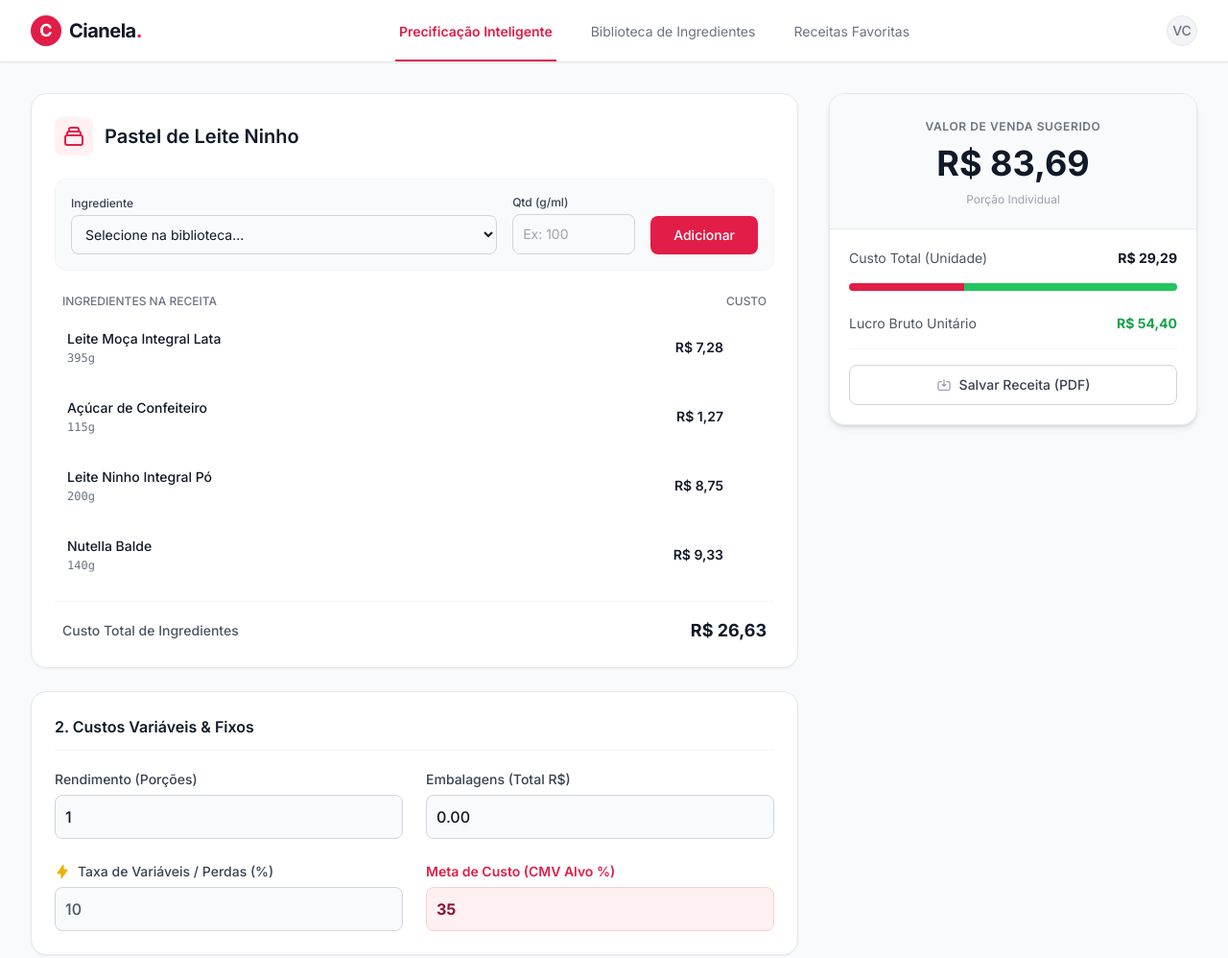
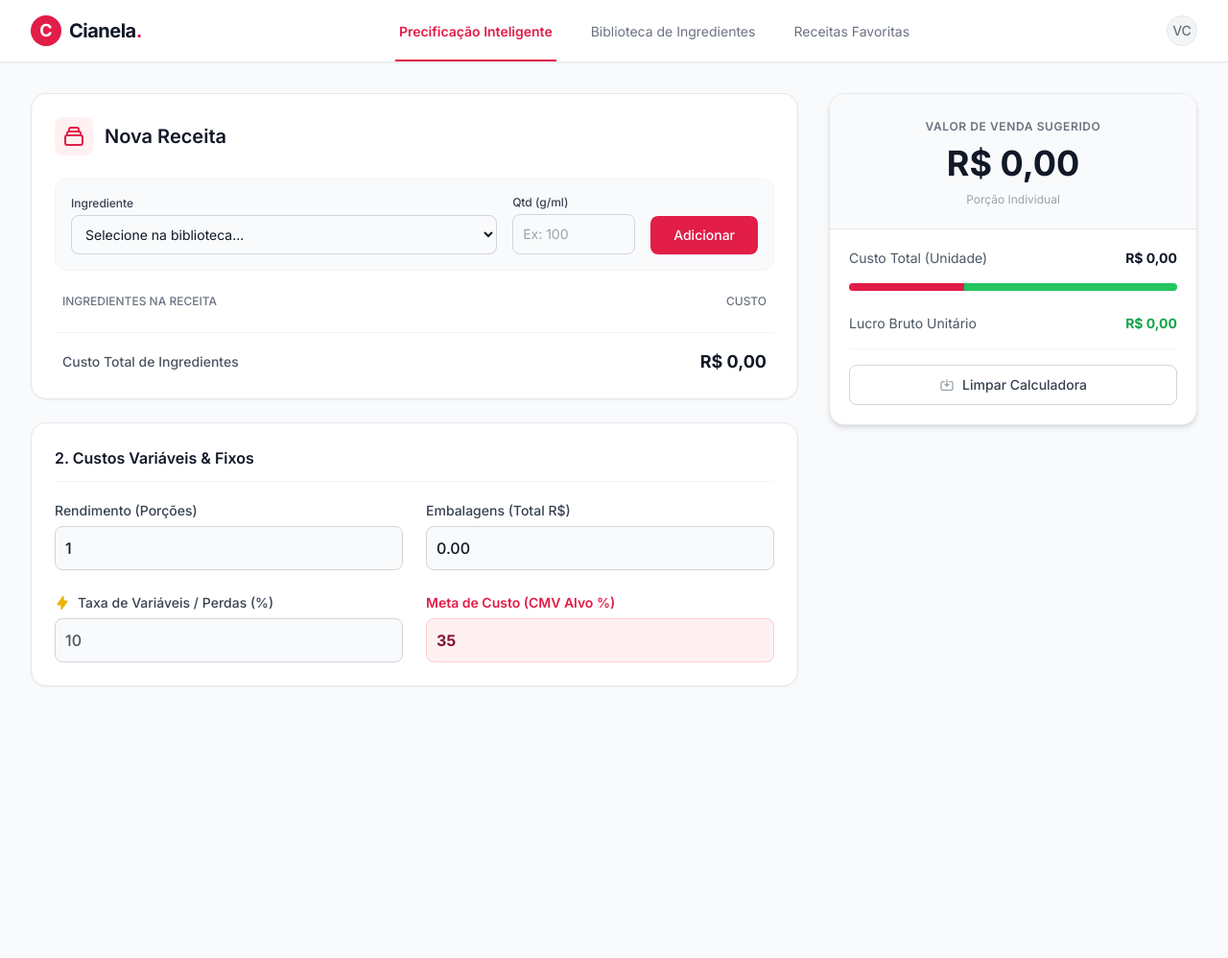
Before and after one commit to Torugo-git/Precificar, a plain HTML site: page index.html in a window 1280 px wide. Shown: the whole page at 96% size. After the commit the page ends 800 px from the top, so only its background shows below. Drawn offline with nearby package versions, Linux system fonts and the light colour scheme.

```diff
--- a/index.html
+++ b/index.html
@@ -14,9 +14,9 @@
                         sans: ['Inter', 'sans-serif'],
                     },
                     colors: {
-                        primary: '#e11d48', // Rose 600 - Tom avermelhado padrão de apps de confeitaria
-                        primaryHover: '#be123c', // Rose 700
-                        bgApp: '#f9fafb', // Gray 50
+                        primary: '#e11d48',
+                        primaryHover: '#be123c',
+                        bgApp: '#f9fafb',
                         cardBg: '#ffffff',
                     }
                 }
@@ -53,7 +53,6 @@
             border-bottom: 2px solid #e11d48;
             font-weight: 600;
         }
-        /* Custom Scrollbar */
         ::-webkit-scrollbar { width: 6px; }
         ::-webkit-scrollbar-track { background: transparent; }
         ::-webkit-scrollbar-thumb { background: #d1d5db; border-radius: 10px; }
@@ -62,11 +61,9 @@
 </head>
 <body class="min-h-screen font-sans flex flex-col">
 
-    <!-- HEADER ESTILO DOCEFY / LOVABLE -->
     <header class="bg-white border-b border-gray-200 sticky top-0 z-50 shadow-sm">
         <div class="max-w-7xl mx-auto px-4 sm:px-6 lg:px-8">
             <div class="flex justify-between items-center h-16">
-                <!-- Logo -->
                 <div class="flex items-center gap-2">
                     <div class="w-8 h-8 rounded-full bg-primary flex items-center justify-center shadow-sm">
                         <span class="text-white font-bold text-lg">C</span>
@@ -74,7 +71,6 @@
                     <span class="font-bold text-xl tracking-tight text-gray-900">Cianela<span class="text-primary">.</span></span>
                 </div>
 
-                <!-- Navigation Tabs -->
                 <nav class="hidden md:flex space-x-8 h-full">
                     <button onclick="switchTab('precificador')" id="btn-precificador" class="tab-btn active-tab inline-flex items-center px-1 pt-1 text-sm">
                         Precificação Inteligente
@@ -87,7 +83,6 @@
                     </button>
                 </nav>
 
-                <!-- User Profile / Right side -->
                 <div class="flex items-center gap-3">
                     <div class="w-8 h-8 rounded-full bg-gray-100 border border-gray-200 flex items-center justify-center text-gray-500 text-sm font-medium">
                         VC
@@ -96,7 +91,6 @@
             </div>
         </div>
 
-        <!-- Mobile Navigation (visible only on small screens) -->
         <div class="md:hidden flex border-t border-gray-100 bg-white overflow-x-auto no-scrollbar px-4">
             <button onclick="switchTab('precificador')" id="btn-precificador-mobile" class="tab-btn active-tab whitespace-nowrap px-3 py-3 text-sm">Precificação</button>
             <button onclick="switchTab('estoque')" id="btn-estoque-mobile" class="tab-btn whitespace-nowrap px-3 py-3 text-sm">Ingredientes</button>
@@ -104,25 +98,20 @@
         </div>
     </header>
 
-    <!-- MAIN CONTENT -->
     <main class="flex-1 max-w-7xl mx-auto px-4 sm:px-6 lg:px-8 py-8 w-full">
 
-        <!-- ================= ABA 1: PRECIFICAÇÃO ================= -->
         <div id="tab-precificador" class="grid grid-cols-1 lg:grid-cols-12 gap-8 items-start">
 
-            <!-- Coluna Esquerda: Construtor -->
             <div class="lg:col-span-8 space-y-6">
 
-                <!-- Titulo da Receita -->
                 <div class="bg-white rounded-2xl shadow-sm border border-gray-200 p-6">
                     <div class="flex items-center gap-3 mb-6">
                         <div class="p-2 bg-rose-50 rounded-lg">
                             <svg class="w-6 h-6 text-primary" fill="none" stroke="currentColor" viewBox="0 0 24 24"><path stroke-linecap="round" stroke-linejoin="round" stroke-width="2" d="M19 11H5m14 0a2 2 0 012 2v6a2 2 0 01-2 2H5a2 2 0 01-2-2v-6a2 2 0 012-2m14 0V9a2 2 0 00-2-2M5 11V9a2 2 0 012-2m0 0V5a2 2 0 012-2h6a2 2 0 012 2v2M7 7h10"></path></svg>
                         </div>
-                        <h2 id="product-title" class="text-xl font-semibold text-gray-900">Novo Item</h2>
+                        <h2 id="product-title" class="text-xl font-semibold text-gray-900">Nova Receita</h2>
                     </div>
 
-                    <!-- Inserir Ingrediente -->
                     <form id="form-recipe" class="flex flex-col sm:flex-row gap-4 items-end bg-gray-50 p-4 rounded-xl border border-gray-100 mb-6">
                         <div class="flex-1 w-full">
                             <label class="block text-xs font-medium text-gray-700 mb-1">Ingrediente</label>
@@ -139,15 +128,13 @@
                         </button>
                     </form>
 
-                    <!-- Lista de Ingredientes da Receita -->
                     <div>
                         <div class="flex justify-between text-xs font-medium text-gray-500 uppercase px-2 mb-2">
                             <span>Ingredientes na Receita</span>
                             <span>Custo</span>
                         </div>
                         <div id="recipe-items-container" class="space-y-2 max-h-[300px] overflow-y-auto pr-2 no-scrollbar">
-                            <!-- Gerado por JS -->
-                        </div>
+                            </div>
                         <div class="mt-4 pt-4 border-t border-gray-100 flex justify-between items-center px-2">
                             <span class="text-sm font-medium text-gray-600">Custo Total de Ingredientes</span>
                             <span id="lbl-total-base-cost" class="text-lg font-bold text-gray-900">R$ 0,00</span>
@@ -155,7 +142,6 @@
                     </div>
                 </div>
 
-                <!-- Variáveis de Custo -->
                 <div class="bg-white rounded-2xl shadow-sm border border-gray-200 p-6">
                     <h3 class="text-base font-semibold text-gray-900 mb-5 border-b border-gray-100 pb-3">2. Custos Variáveis & Fixos</h3>
 
@@ -183,7 +169,6 @@
                 </div>
             </div>
 
-            <!-- Coluna Direita: O Veredito (Card de Resumo) -->
             <div class="lg:col-span-4 sticky top-24">
                 <div class="bg-white rounded-2xl shadow-md border border-gray-200 overflow-hidden">
                     <div class="bg-gray-50 p-5 border-b border-gray-200 text-center">
@@ -200,7 +185,6 @@
                             <span id="res-total-cost" class="font-bold text-gray-900">R$ 0,00</span>
                         </div>
 
-                        <!-- Breakdown Progress Bar simulada -->
                         <div class="w-full bg-gray-100 rounded-full h-2 mb-1 overflow-hidden flex">
                             <div class="bg-primary h-2" style="width: 35%"></div>
                             <div class="bg-green-500 h-2" style="width: 65%"></div>
@@ -214,7 +198,7 @@
                         <div class="mt-6 pt-4 border-t border-gray-100">
                             <button class="w-full bg-white border border-gray-300 text-gray-700 hover:bg-gray-50 font-medium py-2.5 px-4 rounded-lg transition-colors text-sm flex justify-center items-center gap-2">
                                 <svg class="w-4 h-4 text-gray-400" fill="none" stroke="currentColor" viewBox="0 0 24 24"><path stroke-linecap="round" stroke-linejoin="round" stroke-width="2" d="M8 7H5a2 2 0 00-2 2v9a2 2 0 002 2h14a2 2 0 002-2V9a2 2 0 00-2-2h-3m-1 4l-3 3m0 0l-3-3m3 3V4"></path></svg>
-                                Salvar Receita (PDF)
+                                Limpar Calculadora
                             </button>
                         </div>
                     </div>
@@ -222,7 +206,6 @@
             </div>
         </div>
 
-        <!-- ================= ABA 2: BIBLIOTECA DE INGREDIENTES ================= -->
         <div id="tab-estoque" class="hidden">
             <div class="bg-white rounded-2xl shadow-sm border border-gray-200 p-6 mb-8">
                 <h2 class="text-lg font-semibold text-gray-900 mb-6">Cadastre seus ingredientes</h2>
@@ -248,7 +231,6 @@
                 </form>
             </div>
 
-            <!-- Tabela de Ingredientes -->
             <div class="bg-white rounded-2xl shadow-sm border border-gray-200 overflow-hidden">
                 <div class="px-6 py-4 border-b border-gray-200 bg-gray-50 flex justify-between items-center">
                     <h3 class="font-semibold text-gray-700">Seus Ingredientes</h3>
@@ -265,14 +247,12 @@
                             </tr>
                         </thead>
                         <tbody id="ingredients-grid-container" class="divide-y divide-gray-100">
-                            <!-- Gerado por JS -->
-                        </tbody>
+                            </tbody>
                     </table>
                 </div>
             </div>
         </div>
 
-        <!-- ================= ABA 3: RECEITAS FAVORITAS ================= -->
         <div id="tab-cardapio" class="hidden">
             <div class="mb-6">
                 <h2 class="text-2xl font-bold text-gray-900">Receitas Favoritas</h2>
@@ -281,7 +261,6 @@
 
             <div class="grid grid-cols-1 md:grid-cols-2 lg:grid-cols-3 gap-6">
 
-                <!-- Cards de Receitas -->
                 <div onclick="loadProductPreset('Pastel de Leite Ninho', 35, 2.50, 4)" class="bg-white border border-gray-200 p-5 rounded-2xl cursor-pointer hover:border-primary hover:shadow-md transition-all group">
                     <div class="flex justify-between items-start mb-3">
                         <div class="w-10 h-10 rounded-full bg-rose-50 flex items-center justify-center text-primary group-hover:scale-110 transition-transform">
@@ -331,9 +310,7 @@
 
     </main>
 
-    <!-- MOTOR JAVASCRIPT IDÊNTICO À VERSÃO ANTERIOR (FUNCIONALIDADE PRESERVADA) -->
     <script>
-        // Dados de Default garantidos
         const initialIngredients = [
             { id: "1", name: "Leite Moça Integral Lata", size: 395, price: 7.28, costPerGram: 7.28/395 },
             { id: "2", name: "Leite Ninho Integral Pó", size: 400, price: 17.50, costPerGram: 17.50/400 },
@@ -344,20 +321,11 @@
         ];
 
         let ingredients = JSON.parse(localStorage.getItem('cianela_db_ingredients')) || initialIngredients;
+
+        // Inicialização totalmente limpa
         let recipe = [];
         let currentProductName = "Nova Receita";
 
-        if (recipe.length === 0 && ingredients.length > 0) {
-            recipe = [
-                { ingredient: ingredients.find(i => i.id === "1"), qtd: 395 },
-                { ingredient: ingredients.find(i => i.id === "4"), qtd: 115 },
-                { ingredient: ingredients.find(i => i.id === "2"), qtd: 200 },
-                { ingredient: ingredients.find(i => i.id === "3"), qtd: 140 }
-            ];
-            currentProductName = "Pastel de Leite Ninho";
-        }
-
-        // Elementos DOM
         const selectRecipeIngredient = document.getElementById('recipe-ingredient');
         const recipeItemsContainer = document.getElementById('recipe-items-container');
         const ingredientsGridContainer = document.getElementById('ingredients-grid-container');
@@ -376,7 +344,6 @@
 
         const formatBRL = (v) => v.toLocaleString('pt-BR', { style: 'currency', currency: 'BRL' });
 
-        // Navegação
         window.switchTab = function(tabName) {
             ['precificador', 'estoque', 'cardapio'].forEach(t => {
                 document.getElementById(`tab-${t}`).classList.add('hidden');
@@ -390,7 +357,6 @@
             if(activeMobile) activeMobile.classList.add('active-tab');
         };
 
-        // Insumos
         document.getElementById('form-ingredient').addEventListener('submit', function(e) {
             e.preventDefault();
             const name = document.getElementById('ing-name').value.trim();
@@ -416,7 +382,6 @@
             renderAll();
         };
 
-        // Receita
         document.getElementById('form-recipe').addEventListener('submit', function(e) {
             e.preventDefault();
             const ingId = selectRecipeIngredient.value;
@@ -440,7 +405,26 @@
             calculateMaster();
         };
 
-        // Presets
+        window.clearRecipe = function() {
+            recipe = [];
+            currentProductName = "Nova Receita";
+            inputYield.value = 1;
+            inputPackaging.value = "0.00";
+            inputInvisible.value = 10;
+            inputCmv.value = 35;
+            renderRecipeList();
+            calculateMaster();
+        };
+
+        // Associa a função de limpar ao botão "Limpar Calculadora"
+        document.querySelector('button:contains("Limpar Calculadora")')?.addEventListener('click', clearRecipe);
+        const clearBtns = document.querySelectorAll('button');
+        clearBtns.forEach(btn => {
+            if(btn.textContent.includes('Limpar Calculadora')) {
+                btn.addEventListener('click', clearRecipe);
+            }
+        });
+
         window.loadProductPreset = function(name, cmv, packaging, yieldVal) {
             currentProductName = name;
             inputCmv.value = cmv;
@@ -466,7 +450,6 @@
             calculateMaster();
         };
 
-        // Renderização HTML
         function renderAll() {
             selectRecipeIngredient.innerHTML = '<option value="">Selecione na biblioteca...</option>';
             ingredients.forEach(i => {
@@ -519,7 +502,6 @@
             });
         }
 
-        // Matemática
         function calculateMaster() {
             const totalRecipeBaseCost = recipe.reduce((acc, item) => acc + (item.ingredient.costPerGram * item.qtd), 0);
 
```
